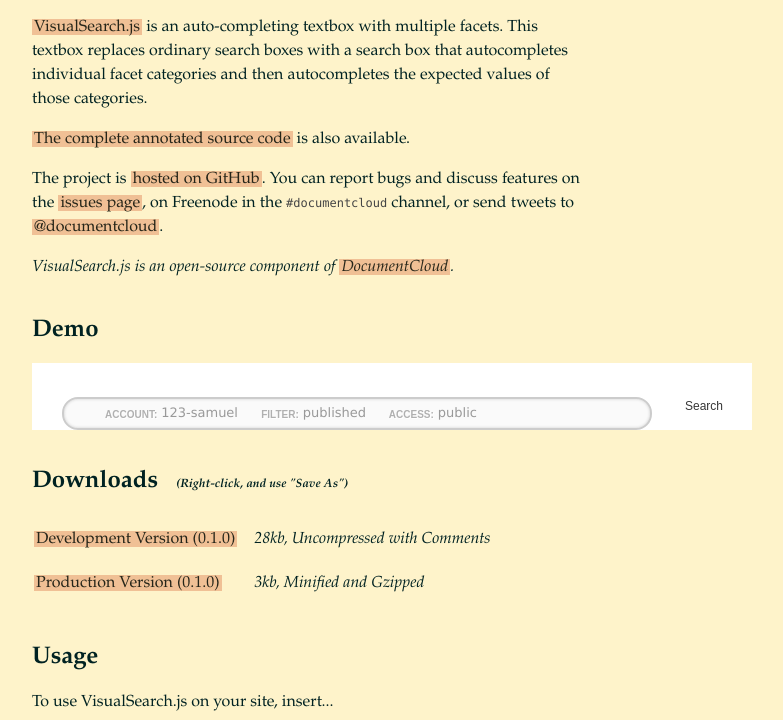
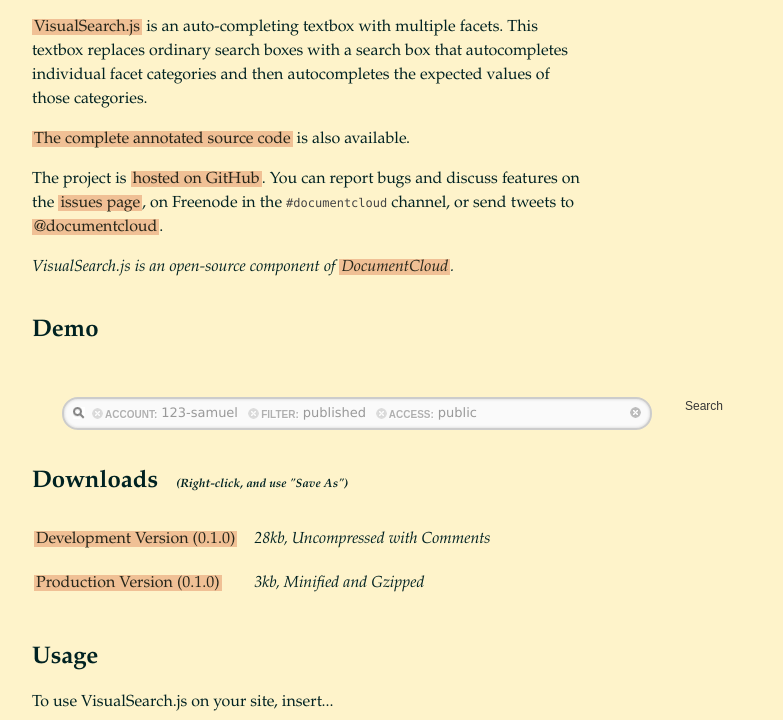
Before and after one commit to documentcloud/visualsearch, a plain HTML site: page index.html in a window 1280 px wide. Shown: the part 80-800 px from the top of the page, without its empty margins (26-809 px from the left). Drawn offline with Linux system fonts and the light colour scheme.

Commit message:
Adding icons.

```diff
--- /dev/null
+++ b/css/icons.css
@@ -0,0 +1,19 @@
+.VS-search .icon {
+  background-repeat: no-repeat;
+  background-position: center center;
+  vertical-align: middle;
+  width: 16px; height: 16px;
+}
+.VS-search .icon.cancel_search {
+  width: 11px; height: 11px;
+  background-position: center 0;
+  background-image: url(../images/cancel_search.png);
+  cursor: pointer;
+}
+  .VS-search .icon.cancel_search:hover {
+    background-position: center -11px;
+  }
+.VS-search .icon.search_glyph {
+  width: 12px; height: 12px;
+  background-image: url(../images/search_glyph.png);
+}
--- a/css/reset.css
+++ b/css/reset.css
@@ -5,8 +5,8 @@
 Source: http://meyerweb.com/eric/thoughts/2007/05/01/reset-reloaded/
 */
 .VS-search div, .VS-search span, .VS-search a, .VS-search img,
-.VS-search ul, .VS-search li,
-.VS-search form, .VS-search label {
+.VS-search ul, .VS-search li, .VS-search form, .VS-search label,
+.ui-autocomplete ul, .ui-autocomplete li, .ui-autocomplete {
   margin: 0;
   padding: 0;
   border: 0;
@@ -24,7 +24,6 @@
 .VS-search {
   line-height: 1;
   color: black;
-  background: white;
 }
 .VS-search ol, .VS-search ul {
   list-style: none;
--- a/css/workspace.css
+++ b/css/workspace.css
@@ -17,7 +17,10 @@
 .VS-search .interface, .VS-search .dialog, .VS-search input {
   font-family: "Lucida Grande", "Lucida Sans Unicode", Helvetica, Arial, sans-serif !important;
 }
-
+.VS-search .text_input {
+  position: relative;
+  height: 30px;
+}
   #search_button {
     float: right;
     margin: 3px 29px 0 6px;
@@ -72,6 +75,7 @@
   }
   .ui-autocomplete li {
     list-style: none;
+    width: auto;
   }
   div.text_input.search {
     background: transparent;
--- a/index.html
+++ b/index.html
@@ -85,6 +85,7 @@
 
   <!-- <link rel="stylesheet" href="public/visualsearch-datauri.css" type="text/css" media="screen" charset="utf-8"> -->
   <link rel="stylesheet" href="css/reset.css" type="text/css" media="screen" charset="utf-8">
+  <link rel="stylesheet" href="css/icons.css" type="text/css" media="screen" charset="utf-8">
   <link rel="stylesheet" href="css/workspace.css" type="text/css" media="screen" charset="utf-8">
 
   <!-- <script src="public/visualsearch.js" type="text/javascript" charset="utf-8"></script> -->
--- a/js/visual_search.js
+++ b/js/visual_search.js
@@ -13,10 +13,7 @@
 
     var searchBox = VS.app.searchBox.render().el;
     $(options.container).html(searchBox);
-
-    if (options.query != null) {
-      VS.app.searchBox.value(options.query);
-    }
+    VS.app.searchBox.value(options.query || '');
 
     return VS.app.searchBox;
   };
```
Also changed, not shown: images/cancel_search.png (added), images/search_glyph.png (added).
